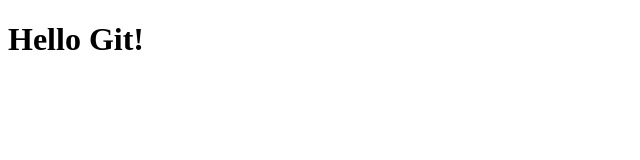
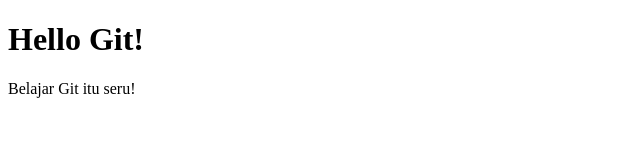
Before and after one commit to ezanurul/gitbranch, a plain HTML site: page index.html in a window 1280 px wide. Shown: the whole page, without its empty margins (0-640 px from the left). Drawn offline with Linux system fonts and the light colour scheme.

Commit message:
Mengubah file index.html

```diff
--- a/index.html
+++ b/index.html
@@ -5,5 +5,6 @@
 </head>
 <body>
   <h1>Hello Git!</h1>
+  <p>Belajar Git itu seru!</p>
 </body>
 </html>
```
